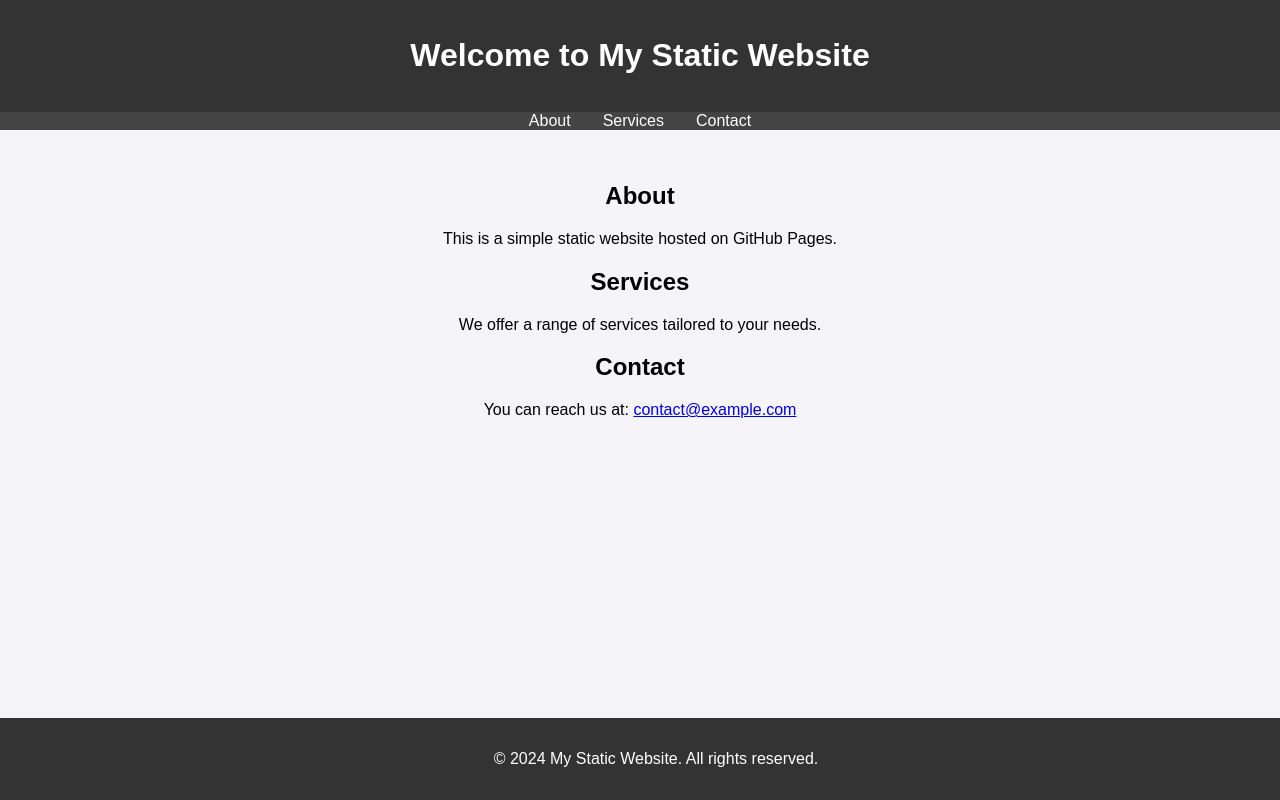
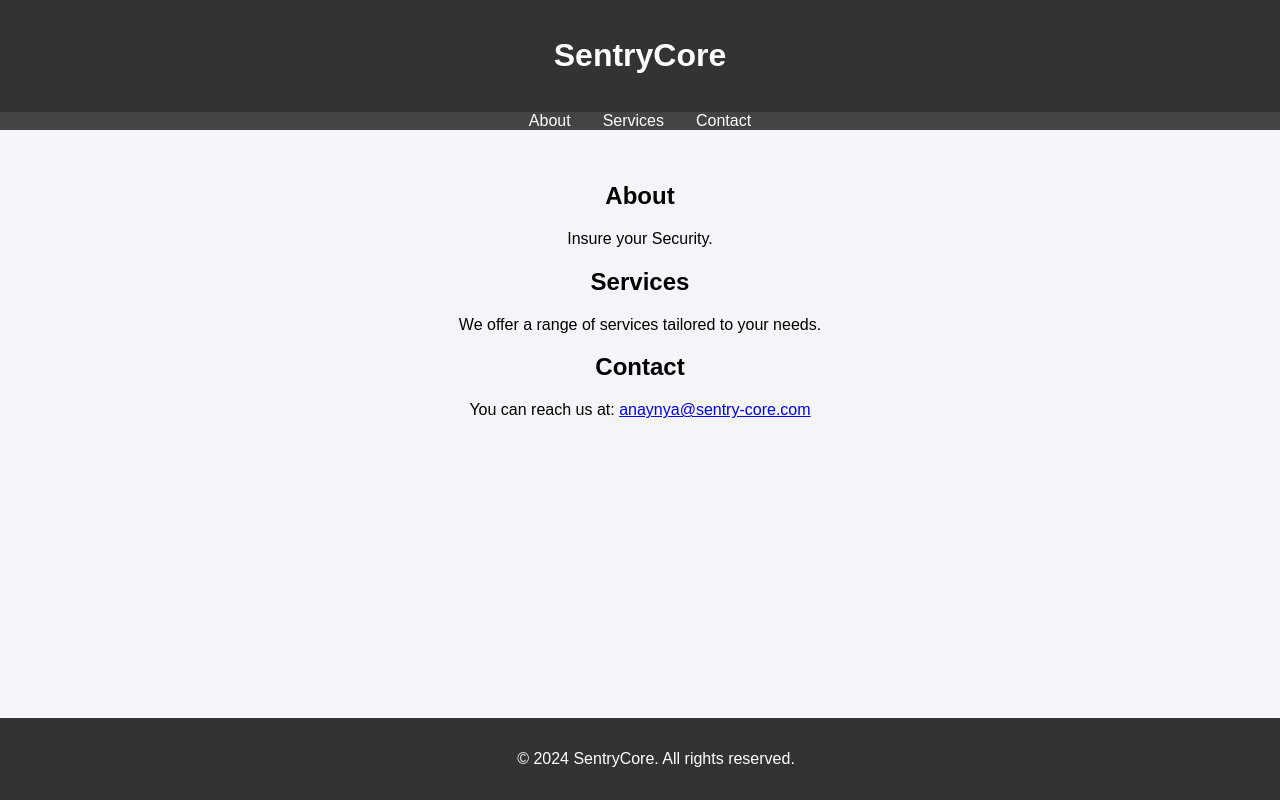
Before and after one commit to Sentrycoresec/Website, a plain HTML site: page index.html in a window 1280 px wide. Drawn offline with Linux system fonts and the light colour scheme.

Commit message:
Update index.html

```diff
--- a/index.html
+++ b/index.html
@@ -49,7 +49,7 @@
 </head>
 <body>
     <header>
-        <h1>Welcome to My Static Website</h1>
+        <h1>SentryCore</h1>
     </header>
     <nav>
         <ul>
@@ -61,7 +61,7 @@
     <main>
         <section id="about">
             <h2>About</h2>
-            <p>This is a simple static website hosted on GitHub Pages.</p>
+            <p>Insure your Security.</p>
         </section>
         <section id="services">
             <h2>Services</h2>
@@ -69,11 +69,11 @@
         </section>
         <section id="contact">
             <h2>Contact</h2>
-            <p>You can reach us at: <a href="mailto:contact@example.com">contact@example.com</a></p>
+            <p>You can reach us at: <a href="mailto:contact@example.com">anaynya@sentry-core.com</a></p>
         </section>
     </main>
     <footer>
-        <p>&copy; 2024 My Static Website. All rights reserved.</p>
+        <p>&copy; 2024 SentryCore. All rights reserved.</p>
     </footer>
 </body>
 </html>
```
